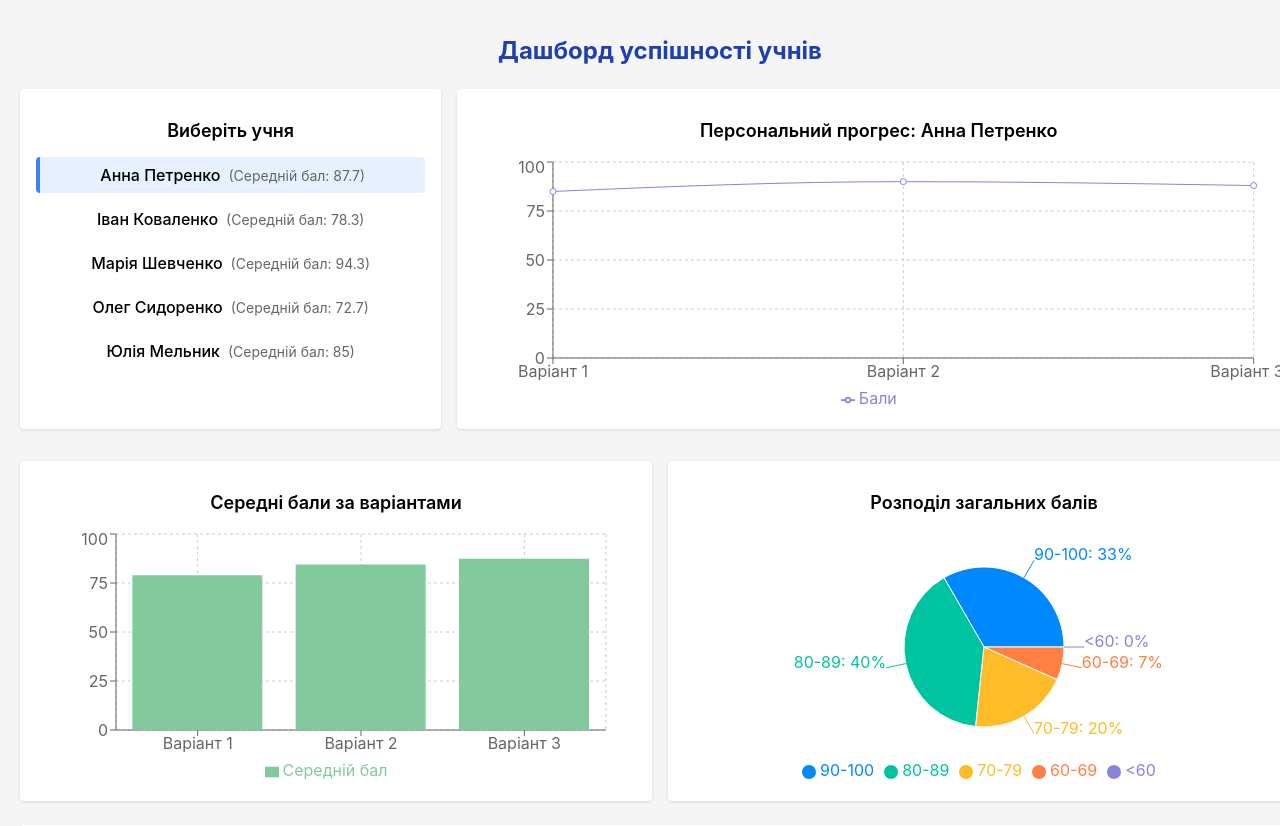
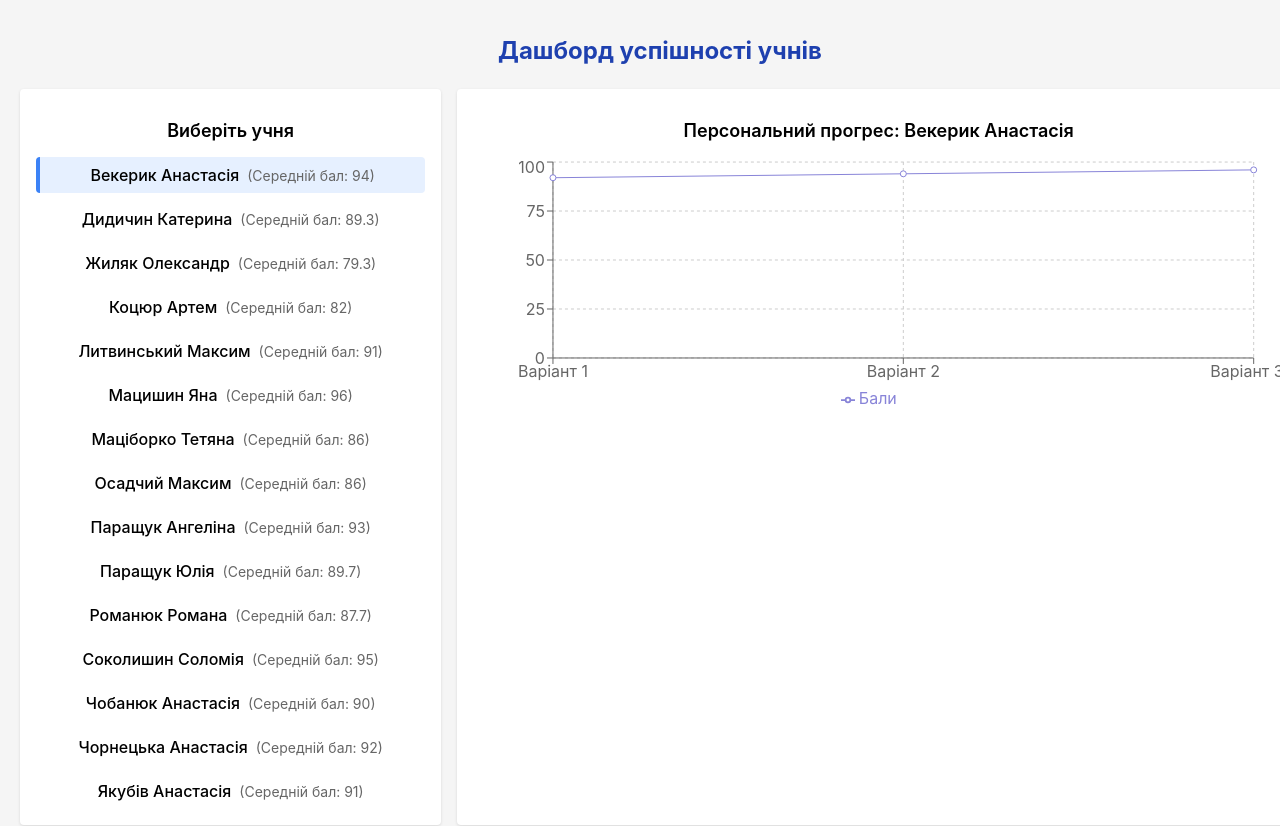
Before and after one commit to pastushak/student-dashboard, a React (Create React App) app: page / in a window 1280 px wide. Shown: the top 826 px of the page. Built offline with nearby package versions, Linux system fonts and the light colour scheme.

Commit message:
Update files

```diff
--- a/src/components/StudentDashboard.js
+++ b/src/components/StudentDashboard.js
@@ -7,33 +7,98 @@ import './StudentDashboard.css';
 
 // Демонстраційні дані
 const demoStudents = [
-  { id: 1, name: "Анна Петренко" },
-  { id: 2, name: "Іван Коваленко" },
-  { id: 3, name: "Марія Шевченко" },
-  { id: 4, name: "Олег Сидоренко" },
-  { id: 5, name: "Юлія Мельник" }
+  { id: 1, name: "Векерик Анастасія" },
+  { id: 2, name: "Дидичин Катерина" },
+  { id: 3, name: "Жиляк Олександр" },
+  { id: 4, name: "Коцюр Артем" },
+  { id: 5, name: "Литвинський Максим" },
+  { id: 6, name: "Мацишин Яна" },
+  { id: 7, name: "Маціборко Тетяна" },
+  { id: 8, name: "Осадчий Максим" },
+  { id: 9, name: "Паращук Ангеліна" },
+  { id: 10, name: "Паращук Юлія" },
+  { id: 11, name: "Романюк Романа" },
+  { id: 12, name: "Соколишин Соломія" },
+  { id: 13, name: "Чобанюк Анастасія" },
+  { id: 14, name: "Чорнецька Анастасія" },
+  { id: 15, name: "Якубів Анастасія" }
 ];
 
 const demoResults = [
-  { studentId: 1, test: "Варіант 1", score: 85, maxScore: 100, date: "2025-03-01" },
-  { studentId: 1, test: "Варіант 2", score: 90, maxScore: 100, date: "2025-03-15" },
-  { studentId: 1, test: "Варіант 3", score: 88, maxScore: 100, date: "2025-04-01" },
+  // Векерик Анастасія
+  { studentId: 1, test: "Варіант 1", score: 92, maxScore: 100, date: "2025-03-01" },
+  { studentId: 1, test: "Варіант 2", score: 94, maxScore: 100, date: "2025-03-15" },
+  { studentId: 1, test: "Варіант 3", score: 96, maxScore: 100, date: "2025-04-01" },
 
-  { studentId: 2, test: "Варіант 1", score: 70, maxScore: 100, date: "2025-03-01" },
-  { studentId: 2, test: "Варіант 2", score: 80, maxScore: 100, date: "2025-03-15" },
-  { studentId: 2, test: "Варіант 3", score: 85, maxScore: 100, date: "2025-04-01" },
+  // Дидичин Катерина
+  { studentId: 2, test: "Варіант 1", score: 88, maxScore: 100, date: "2025-03-01" },
+  { studentId: 2, test: "Варіант 2", score: 91, maxScore: 100, date: "2025-03-15" },
+  { studentId: 2, test: "Варіант 3", score: 89, maxScore: 100, date: "2025-04-01" },
 
-  { studentId: 3, test: "Варіант 1", score: 95, maxScore: 100, date: "2025-03-01" },
-  { studentId: 3, test: "Варіант 2", score: 92, maxScore: 100, date: "2025-03-15" },
-  { studentId: 3, test: "Варіант 3", score: 96, maxScore: 100, date: "2025-04-01" },
+  // Жиляк Олександр
+  { studentId: 3, test: "Варіант 1", score: 75, maxScore: 100, date: "2025-03-01" },
+  { studentId: 3, test: "Варіант 2", score: 80, maxScore: 100, date: "2025-03-15" },
+  { studentId: 3, test: "Варіант 3", score: 83, maxScore: 100, date: "2025-04-01" },
 
-  { studentId: 4, test: "Варіант 1", score: 65, maxScore: 100, date: "2025-03-01" },
-  { studentId: 4, test: "Варіант 2", score: 75, maxScore: 100, date: "2025-03-15" },
-  { studentId: 4, test: "Варіант 3", score: 78, maxScore: 100, date: "2025-04-01" },
+  // Коцюр Артем
+  { studentId: 4, test: "Варіант 1", score: 79, maxScore: 100, date: "2025-03-01" },
+  { studentId: 4, test: "Варіант 2", score: 82, maxScore: 100, date: "2025-03-15" },
+  { studentId: 4, test: "Варіант 3", score: 85, maxScore: 100, date: "2025-04-01" },
 
-  { studentId: 5, test: "Варіант 1", score: 80, maxScore: 100, date: "2025-03-01" },
-  { studentId: 5, test: "Варіант 2", score: 85, maxScore: 100, date: "2025-03-15" },
-  { studentId: 5, test: "Варіант 3", score: 90, maxScore: 100, date: "2025-04-01" }
+  // Литвинський Максим
+  { studentId: 5, test: "Варіант 1", score: 90, maxScore: 100, date: "2025-03-01" },
+  { studentId: 5, test: "Варіант 2", score: 92, maxScore: 100, date: "2025-03-15" },
+  { studentId: 5, test: "Варіант 3", score: 91, maxScore: 100, date: "2025-04-01" },
+
+  // Мацишин Яна
+  { studentId: 6, test: "Варіант 1", score: 95, maxScore: 100, date: "2025-03-01" },
+  { studentId: 6, test: "Варіант 2", score: 97, maxScore: 100, date: "2025-03-15" },
+  { studentId: 6, test: "Варіант 3", score: 96, maxScore: 100, date: "2025-04-01" },
+
+  // Маціборко Тетяна
+  { studentId: 7, test: "Варіант 1", score: 85, maxScore: 100, date: "2025-03-01" },
+  { studentId: 7, test: "Варіант 2", score: 87, maxScore: 100, date: "2025-03-15" },
+  { studentId: 7, test: "Варіант 3", score: 86, maxScore: 100, date: "2025-04-01" },
+
+  // Осадчий Максим
+  { studentId: 8, test: "Варіант 1", score: 84, maxScore: 100, date: "2025-03-01" },
+  { studentId: 8, test: "Варіант 2", score: 86, maxScore: 100, date: "2025-03-15" },
+  { studentId: 8, test: "Варіант 3", score: 88, maxScore: 100, date: "2025-04-01" },
+
+  // Паращук Ангеліна
+  { studentId: 9, test: "Варіант 1", score: 92, maxScore: 100, date: "2025-03-01" },
+  { studentId: 9, test: "Варіант 2", score: 94, maxScore: 100, date: "2025-03-15" },
+  { studentId: 9, test: "Варіант 3", score: 93, maxScore: 100, date: "2025-04-01" },
+
+  // Паращук Юлія
+  { studentId: 10, test: "Варіант 1", score: 88, maxScore: 100, date: "2025-03-01" },
+  { studentId: 10, test: "Варіант 2", score: 90, maxScore: 100, date: "2025-03-15" },
+  { studentId: 10, test: "Варіант 3", score: 91, maxScore: 100, date: "2025-04-01" },
+
+  // Романюк Романа
+  { studentId: 11, test: "Варіант 1", score: 86, maxScore: 100, date: "2025-03-01" },
+  { studentId: 11, test: "Варіант 2", score: 89, maxScore: 100, date: "2025-03-15" },
+  { studentId: 11, test: "Варіант 3", score: 88, maxScore: 100, date: "2025-04-01" },
+
+  // Соколишин Соломія
+  { studentId: 12, test: "Варіант 1", score: 94, maxScore: 100, date: "2025-03-01" },
+  { studentId: 12, test: "Варіант 2", score: 96, maxScore: 100, date: "2025-03-15" },
+  { studentId: 12, test: "Варіант 3", score: 95, maxScore: 100, date: "2025-04-01" },
+
+  // Чобанюк Анастасія
+  { studentId: 13, test: "Варіант 1", score: 89, maxScore: 100, date: "2025-03-01" },
+  { studentId: 13, test: "Варіант 2", score: 91, maxScore: 100, date: "2025-03-15" },
+  { studentId: 13, test: "Варіант 3", score: 90, maxScore: 100, date: "2025-04-01" },
+
+  // Чорнецька Анастасія
+  { studentId: 14, test: "Варіант 1", score: 91, maxScore: 100, date: "2025-03-01" },
+  { studentId: 14, test: "Варіант 2", score: 93, maxScore: 100, date: "2025-03-15" },
+  { studentId: 14, test: "Варіант 3", score: 92, maxScore: 100, date: "2025-04-01" },
+
+  // Якубів Анастасія
+  { studentId: 15, test: "Варіант 1", score: 90, maxScore: 100, date: "2025-03-01" },
+  { studentId: 15, test: "Варіант 2", score: 92, maxScore: 100, date: "2025-03-15" },
+  { studentId: 15, test: "Варіант 3", score: 91, maxScore: 100, date: "2025-04-01" }
 ];
 
 const COLORS = ['#0088FE', '#00C49F', '#FFBB28', '#FF8042', '#8884D8'];
```
